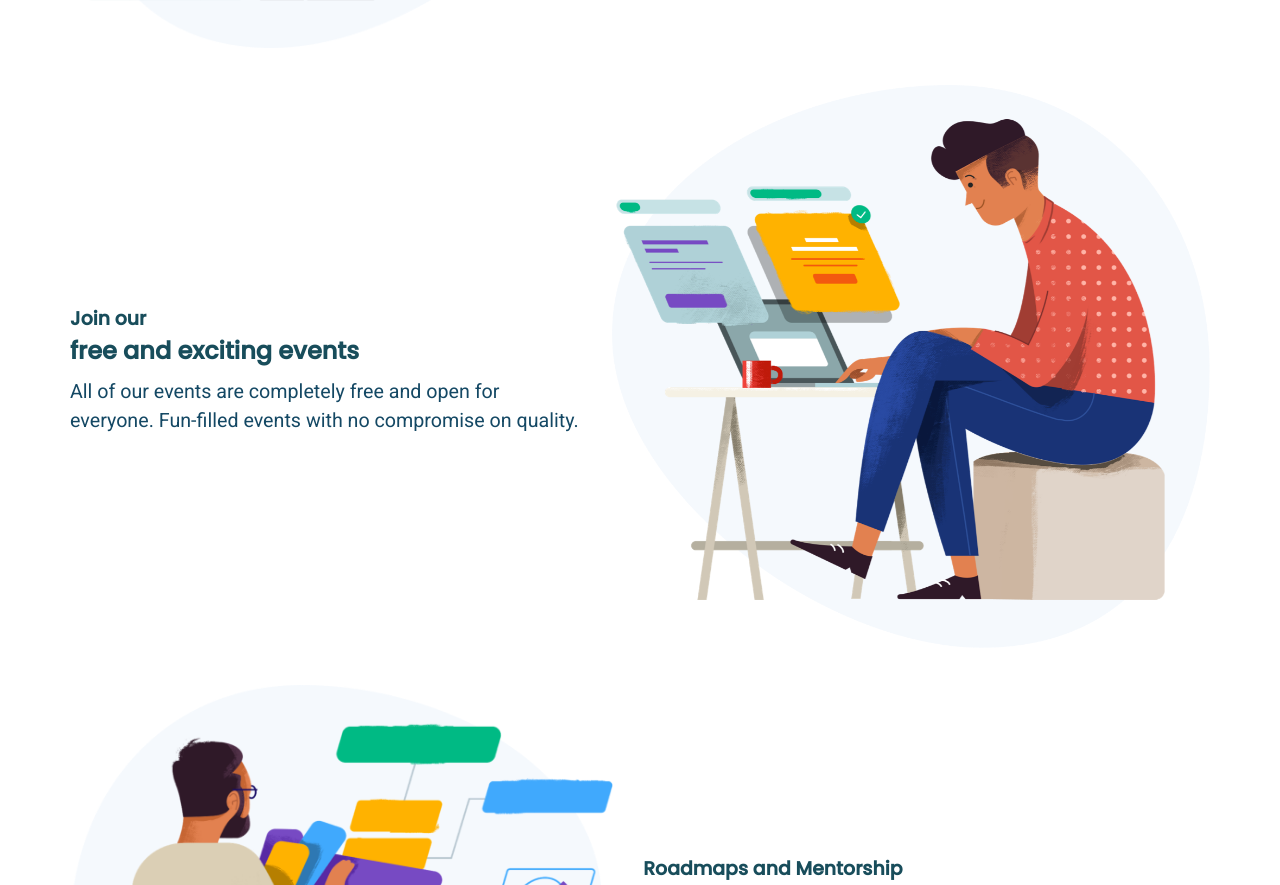
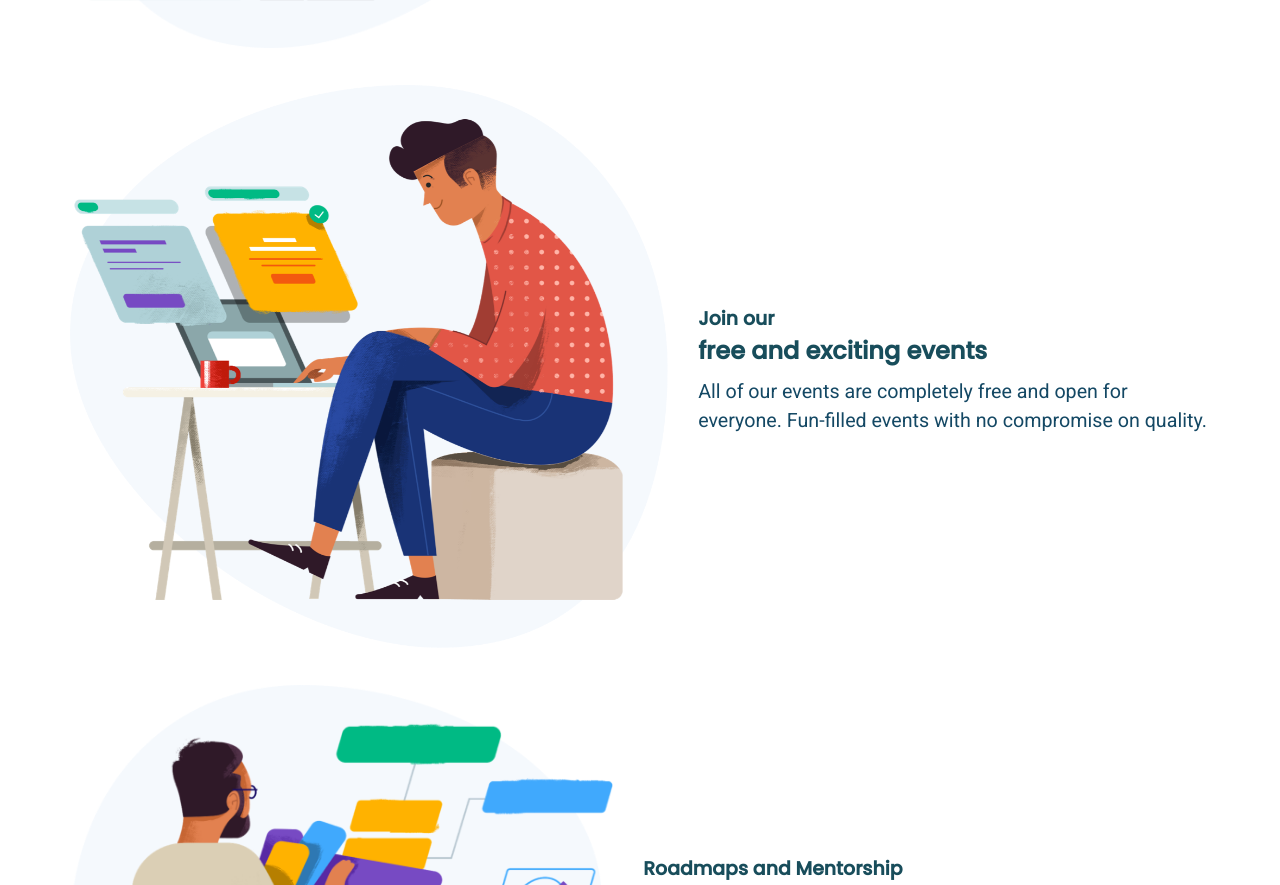
Before and after one commit to AvinashChourasia/Edu-Aspirants, a plain HTML site: page index.html in a window 1280 px wide. Shown: the part 2214-3099 px from the top of the page. Drawn offline with Linux system fonts and the light colour scheme.

Commit message:
Update index.html

```diff
--- a/index.html
+++ b/index.html
@@ -140,7 +140,7 @@
         </div>
     </section>
     <section class="big-feature">
-        <div class="container flex big-feature-section bfs" style="flex-direction: row-reverse ;">
+        <div class="container flex big-feature-section bfs">
             <div class="feature-img">
                 <img src="asset 21.png" alt="">
             </div>
```
